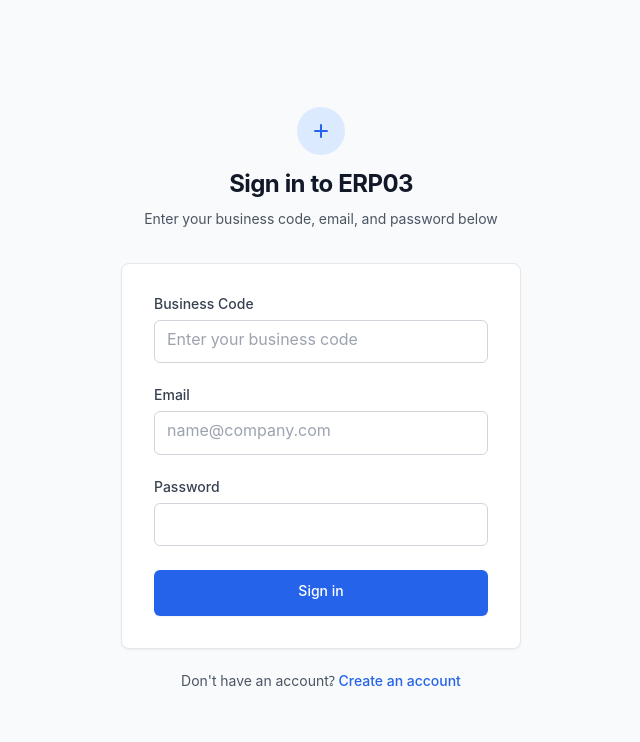
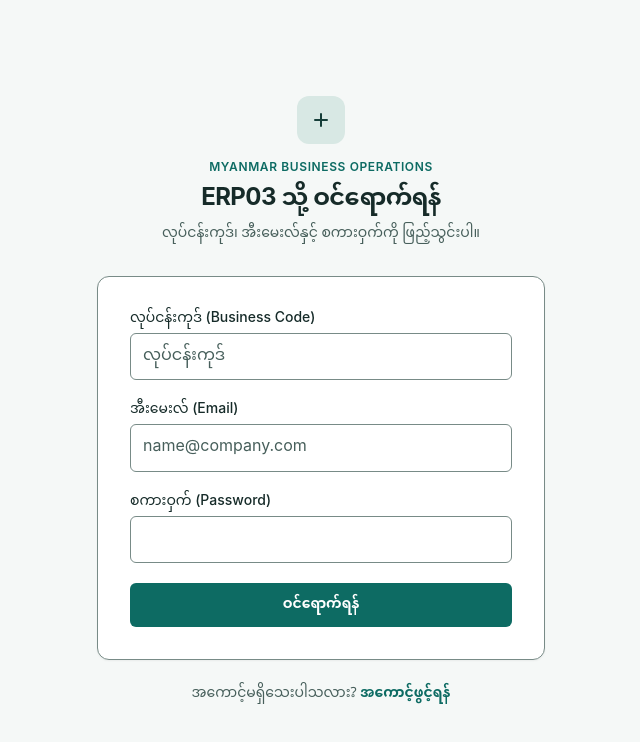
Before and after one commit to nyeinpyaesone-ui/ERP03, a React (Vite) app in the folder frontend/: page /login in a window 1280 px wide. Shown: the top 742 px of the page, without its empty margins (319-959 px from the left). Built offline with nearby package versions, Linux system fonts and the light colour scheme; no server answers.

Commit message:
fix(ui): align frontend/src/pages/LoginPage.jsx with ERP03 Myanmar operations theme

```diff
--- a/frontend/src/pages/LoginPage.jsx
+++ b/frontend/src/pages/LoginPage.jsx
@@ -1,7 +1,6 @@
 import { useState } from 'react';
 import { useNavigate, Link } from 'react-router-dom';
 import { useAuth } from '../contexts/AuthContext';
-import { api } from '../services/api';
 
 export default function LoginPage() {
   const [error, setError] = useState(null);
@@ -15,56 +14,54 @@ export default function LoginPage() {
     setError(null);
     try {
       const form = new FormData(e.currentTarget);
-      const payload = {
-        business_code: form.get('business_code'),
-        email: form.get('email'),
+      await login({
+        business_code: form.get('business_code').trim(),
+        email: form.get('email').trim(),
         password: form.get('password'),
-      };
-      await api.login(payload);
-      navigate('/');
+      });
+      navigate('/', { replace: true });
     } catch (err) {
-      setError(err.message || 'Login failed. Please check your credentials.');
+      setError(err.message || 'ဝင်ရောက်မှု မအောင်မြင်ပါ။ အချက်အလက်များကို ပြန်စစ်ဆေးပါ။');
     } finally {
       setLoading(false);
     }
   };
 
   return (
-    <div className="min-h-screen flex items-center justify-center bg-gray-50">
-      <div className="w-full max-w-md px-6">
-        <div className="mb-8 text-center">
-          <div className="mx-auto flex items-center justify-center h-12 w-12 rounded-full bg-blue-100">
-            <svg className="h-6 w-6 text-blue-600" fill="none" stroke="currentColor" viewBox="0 0 24 24">
+    <main className="flex min-h-screen items-center justify-center bg-erp-background px-4 py-10 text-erp-foreground">
+      <div className="w-full max-w-md">
+        <header className="mb-8 text-center">
+          <div className="mx-auto flex h-12 w-12 items-center justify-center rounded-xl bg-erp-secondary text-erp-secondaryForeground">
+            <svg aria-hidden="true" className="h-6 w-6" fill="none" stroke="currentColor" viewBox="0 0 24 24">
               <path strokeLinecap="round" strokeLinejoin="round" strokeWidth={2} d="M12 6v6m0 0v6m0-6h6m-6 0H6" />
             </svg>
           </div>
-          <h2 className="mt-4 text-2xl font-bold tracking-tight text-gray-900">Sign in to ERP03</h2>
-          <p className="mt-2 text-sm text-gray-600">
-            Enter your business code, email, and password below
-          </p>
-        </div>
+          <p className="eyebrow mt-4">MYANMAR BUSINESS OPERATIONS</p>
+          <h1 className="mt-2 text-2xl font-bold tracking-tight text-erp-foreground">ERP03 သို့ ဝင်ရောက်ရန်</h1>
+          <p className="mt-2 text-sm text-erp-foregroundMuted">လုပ်ငန်းကုဒ်၊ အီးမေးလ်နှင့် စကားဝှက်ကို ဖြည့်သွင်းပါ။</p>
+        </header>
 
-        <div className="bg-white p-8 rounded-lg shadow-sm border border-gray-200">
+        <section className="rounded-xl border border-erp-border bg-erp-surface p-6 shadow-sm sm:p-8" aria-label="Sign in">
           {error && (
-            <div role="alert" aria-live="polite" className="mb-6 p-4 rounded-md bg-red-50 border border-red-200 text-red-700 text-sm">
+            <div role="alert" aria-live="polite" className="mb-6 rounded-md border border-red-700 bg-red-50 p-4 text-sm text-red-900">
               {error}
             </div>
           )}
-          <form onSubmit={handleSubmit} className="space-y-6">
+          <form onSubmit={handleSubmit} className="space-y-5">
             <div>
-              <label htmlFor="business_code" className="block text-sm font-medium text-gray-700 mb-1">Business Code</label>
+              <label htmlFor="business_code" className="mb-1 block text-sm font-medium text-erp-foreground">လုပ်ငန်းကုဒ် (Business Code)</label>
               <input
                 id="business_code"
                 name="business_code"
                 type="text"
-                autoComplete="off"
+                autoComplete="organization"
                 required
-                placeholder="Enter your business code"
-                className="w-full px-3 py-2 border border-gray-300 rounded-md focus:ring-2 focus:ring-blue-500 focus:border-blue-500 outline-none"
+                placeholder="လုပ်ငန်းကုဒ်"
+                className="w-full rounded-md border border-erp-border bg-erp-surface px-3 py-2.5 text-erp-foreground placeholder:text-erp-foregroundMuted focus-visible:outline focus-visible:outline-2 focus-visible:outline-offset-2 focus-visible:outline-erp-primary"
               />
             </div>
             <div>
-              <label htmlFor="email" className="block text-sm font-medium text-gray-700 mb-1">Email</label>
+              <label htmlFor="email" className="mb-1 block text-sm font-medium text-erp-foreground">အီးမေးလ် (Email)</label>
               <input
                 id="email"
                 name="email"
@@ -72,37 +69,37 @@ export default function LoginPage() {
                 autoComplete="username"
                 required
                 placeholder="name@company.com"
-                className="w-full px-3 py-2 border border-gray-300 rounded-md focus:ring-2 focus:ring-blue-500 focus:border-blue-500 outline-none"
+                className="w-full rounded-md border border-erp-border bg-erp-surface px-3 py-2.5 text-erp-foreground placeholder:text-erp-foregroundMuted focus-visible:outline focus-visible:outline-2 focus-visible:outline-offset-2 focus-visible:outline-erp-primary"
               />
             </div>
             <div>
-              <label htmlFor="password" className="block text-sm font-medium text-gray-700 mb-1">Password</label>
+              <label htmlFor="password" className="mb-1 block text-sm font-medium text-erp-foreground">စကားဝှက် (Password)</label>
               <input
                 id="password"
                 name="password"
                 type="password"
                 autoComplete="current-password"
                 required
-                className="w-full px-3 py-2 border border-gray-300 rounded-md focus:ring-2 focus:ring-blue-500 focus:border-blue-500 outline-none"
+                className="w-full rounded-md border border-erp-border bg-erp-surface px-3 py-2.5 text-erp-foreground focus-visible:outline focus-visible:outline-2 focus-visible:outline-offset-2 focus-visible:outline-erp-primary"
               />
             </div>
             <button
               type="submit"
               disabled={loading}
-              className="w-full flex justify-center py-3 px-4 border border-transparent rounded-md shadow-sm text-sm font-medium text-white bg-blue-600 hover:bg-blue-700 disabled:opacity-50 disabled:cursor-not-allowed transition"
+              className="flex w-full items-center justify-center rounded-md bg-erp-primary px-4 py-3 text-sm font-semibold text-erp-primaryForeground transition-colors hover:bg-erp-secondary hover:text-erp-secondaryForeground focus-visible:outline focus-visible:outline-2 focus-visible:outline-offset-2 focus-visible:outline-erp-primary disabled:cursor-not-allowed disabled:opacity-60"
             >
-              {loading ? 'Signing in...' : 'Sign in'}
+              {loading ? 'ဝင်ရောက်နေသည်…' : 'ဝင်ရောက်ရန်'}
             </button>
           </form>
-        </div>
+        </section>
 
-        <p className="mt-6 text-center text-sm text-gray-600">
-          Don't have an account?{' '}
-          <Link to="/register" className="font-medium text-blue-600 hover:text-blue-500">
-            Create an account
+        <p className="mt-6 text-center text-sm text-erp-foregroundMuted">
+          အကောင့်မရှိသေးပါသလား?{' '}
+          <Link to="/register" className="font-semibold text-erp-primary underline-offset-4 hover:underline">
+            အကောင့်ဖွင့်ရန်
           </Link>
         </p>
       </div>
-    </div>
+    </main>
   );
 }
```
